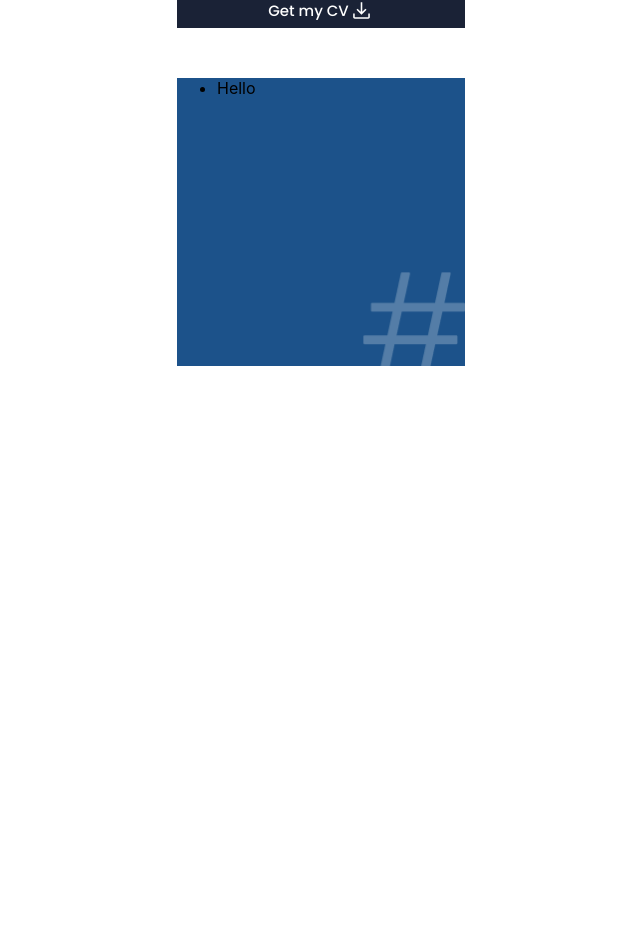
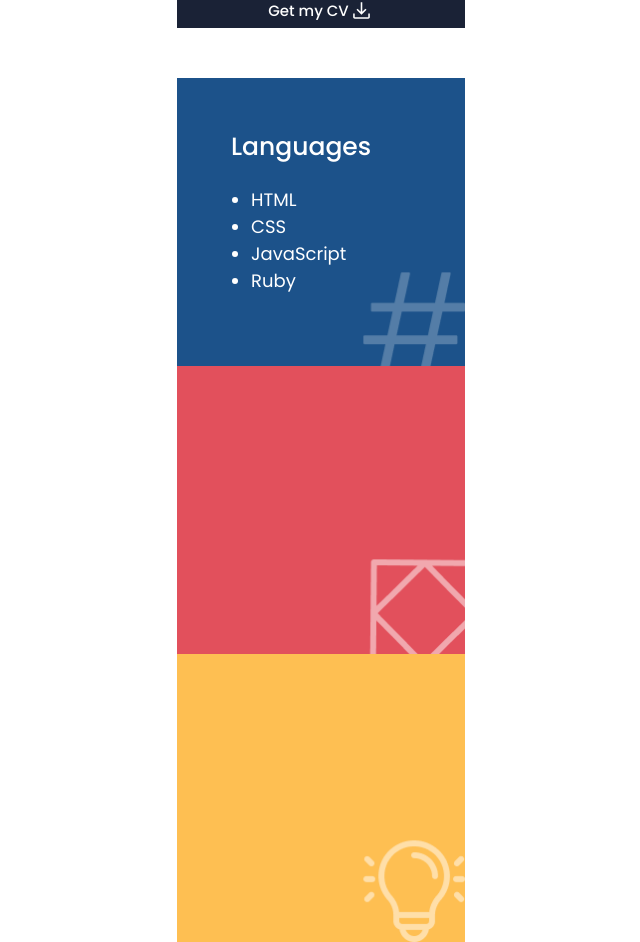
Before and after one commit to emyrue/my_portfolio, a React (Create React App) app: page / in a window 1280 px wide. Shown: the part 2912-3854 px from the top of the page, without its empty margins (319-959 px from the left). Before the commit the page ends 3278 px from the top, so only its background shows below. Built offline with nearby package versions, Linux system fonts and the light colour scheme; a web font is replaced by a local one.

Commit message:
Style languages section

```diff
--- a/src/pages/About.js
+++ b/src/pages/About.js
@@ -15,11 +15,17 @@ function About() {
         </button>
       </div>
       <div className="about-squares">
-        <ul className="about-languages">
-          <li>Hello</li>
-        </ul>
-        <ul className="about-frameworks"></ul>
-        <ul className="about-skills"></ul>
+        <div className="about-languages">
+          <h4 className="about-square-heading">Languages</h4>
+          <ul>
+            <li className="about-list-item">HTML</li>
+            <li className="about-list-item">CSS</li>
+            <li className="about-list-item">JavaScript</li>
+            <li className="about-list-item">Ruby</li>
+          </ul>
+        </div>
+        <div className="about-frameworks"></div>
+        <div className="about-skills"></div>
       </div>
     </section>
   );
--- a/src/style/about.css
+++ b/src/style/about.css
@@ -50,8 +50,40 @@
 
 .about-languages {
   background-image: url('../images/languages.png');
+}
+
+.about-frameworks {
+  background-image: url('../images/frameworks.png');
+}
+
+.about-skills {
+  background-image: url('../images/skills.png');
+}
+
+.about-languages,
+.about-frameworks,
+.about-skills {
   background-repeat: no-repeat;
   background-size: cover;
   width: 288px;
   height: 288px;
+  color: white;
+  font-family: 'Poppins', 'Helvetica Neue', Helvetica, Arial, sans-serif;
+  display: flex;
+  flex-direction: column;
+  align-items: center;
+  padding: 50px;
 }
+
+.about-square-heading {
+  font-size: 25px;
+  font-weight: 500;
+  font-family: 'Poppins', 'Helvetica Neue', Helvetica, Arial, sans-serif;
+  width: 180px;
+  margin: 0 0 20px;
+}
+
+.about-list-item {
+  font-size: 18px;
+  width: 180px;
+}
```
